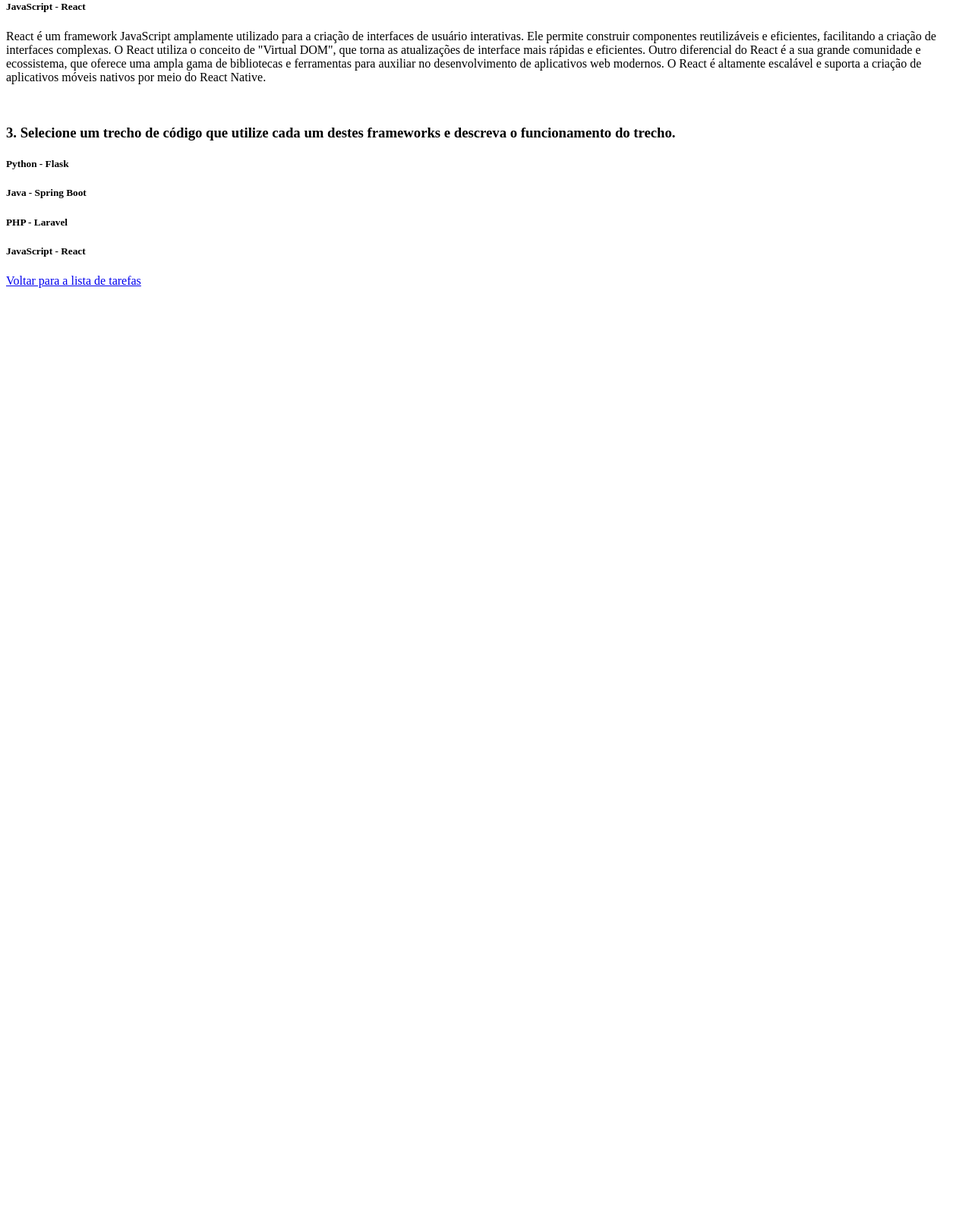
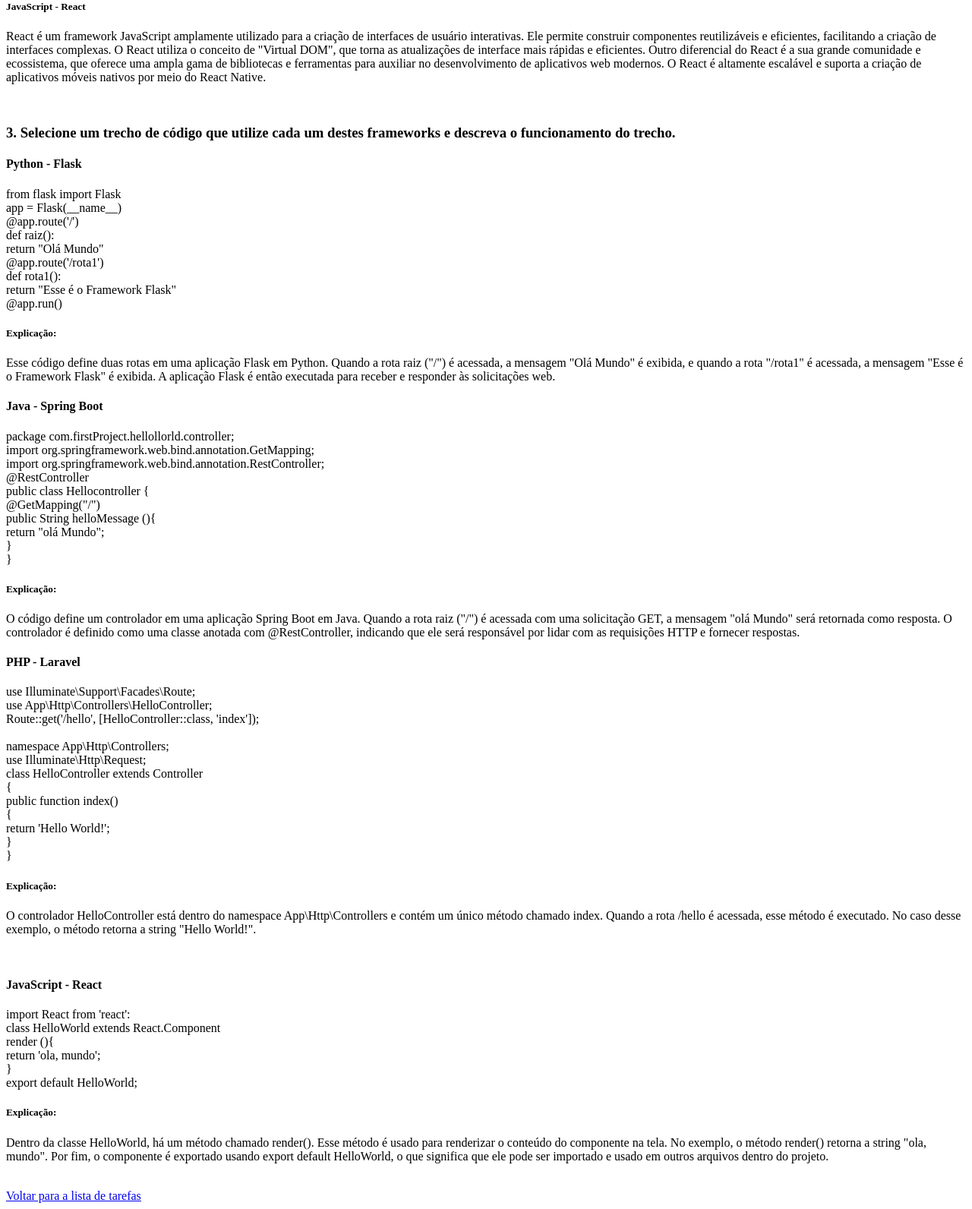
Before and after one commit to pedrokonzen/lista-tarefas-framework-flask, a Flask app: page /relatorio_page in a window 1280 px wide. Shown: the part 654-2246 px from the top of the page at 76% size. Before the commit the page ends 1033 px from the top, so only its background shows below. Run offline with Flask 3, Linux system fonts and the light colour scheme.

Commit message:
relatorio feito

```diff
--- a/templates/relatorio_page.html
+++ b/templates/relatorio_page.html
@@ -75,14 +75,122 @@
     </h3>
 
 
-    <h5>Python - Flask</h5>
-    <p></p>
-    <h5>Java - Spring Boot</h5>
-    <p></p>
-    <h5>PHP - Laravel</h5>
-    <P></P>
-    <h5>JavaScript - React</h5>
-    <p></p>
+    <h4>Python - Flask</h4>
+
+    <P>
+        from flask import Flask<br>
+        app = Flask(__name__)<br>
+        @app.route('/')<br>
+        def raiz(): <br>
+        return "Olá Mundo"<br>
+
+        @app.route('/rota1')<br>
+        def rota1():<br>
+        return "Esse é o Framework Flask"<br>
+
+        @app.run()<br>
+    <P>
+
+    <h5>Explicação:</h5>
+
+    <p>
+        Esse código define duas rotas em uma aplicação Flask em Python.
+        Quando a rota raiz ("/") é acessada, a mensagem
+        "Olá Mundo" é exibida, e quando a rota "/rota1" é acessada, a
+        mensagem "Esse é o Framework Flask" é exibida. A
+        aplicação Flask é então executada para receber e responder às
+        solicitações web.
+
+    </p>
+
+
+
+    <h4>Java - Spring Boot</h4>
+    <P>
+        package com.firstProject.hellollorld.controller;<br>
+
+        import org.springframework.web.bind.annotation.GetMapping;<br>
+        import org.springframework.web.bind.annotation.RestController;<br>
+
+        @RestController<br>
+        public class Hellocontroller {<br>
+
+        @GetMapping("/")<br>
+        public String helloMessage (){<br>
+        return "olá Mundo";<br>
+        }<br>
+        }<br>
+    </P>
+    <h5>Explicação:</h5>
+
+    <p>
+        O código define um controlador em uma aplicação Spring Boot
+        em Java. Quando a rota raiz ("/") é acessada com uma
+        solicitação GET, a mensagem "olá Mundo" será retornada como
+        resposta. O controlador é definido como uma classe anotada com @RestController,
+        indicando que ele será responsável por lidar com as
+        requisições HTTP e fornecer respostas.
+
+    </p>
+
+
+
+    <h4>PHP - Laravel</h4>
+
+    <P>
+
+        use Illuminate\Support\Facades\Route;<br>
+        use App\Http\Controllers\HelloController;<br>
+        Route::get('/hello', [HelloController::class, 'index']);<br>
+        <br>
+        namespace App\Http\Controllers;<br>
+
+        use Illuminate\Http\Request; <br>
+
+        class HelloController extends Controller<br>
+        {<br>
+        public function index()<br>
+        {<br>
+        return 'Hello World!';<br>
+        }<br>
+        }<br>
+    </P>
+    <h5>Explicação:</h5>
+
+    <p>
+        O controlador HelloController está dentro do
+        namespace App\Http\Controllers e contém um único
+        método chamado index. Quando a rota /hello é
+        acessada, esse método é executado. No caso desse
+        exemplo, o método retorna a string "Hello World!". </p>
+    <br>
+
+
+
+    <h4>JavaScript - React</h4>
+    <P>
+        import React from 'react':<br>
+
+        class HelloWorld extends React.Component <br>
+        render (){<br>
+        return 'ola, mundo';<br>
+        }<br>
+        export default HelloWorld;<br>
+    </P>
+    <h5>Explicação:</h5>
+
+    <p>
+        Dentro da classe HelloWorld, há um método chamado render().
+        Esse método é usado para renderizar o conteúdo do
+        componente na tela. No exemplo, o método render() retorna a string
+        "ola, mundo".
+        Por fim, o componente é exportado usando export default HelloWorld,
+        o que significa que ele pode ser importado e
+        usado em outros arquivos dentro do projeto.
+    </p>
+    <br>
+
+
 
 
     <a href="/">Voltar para a lista de tarefas</a>
```
